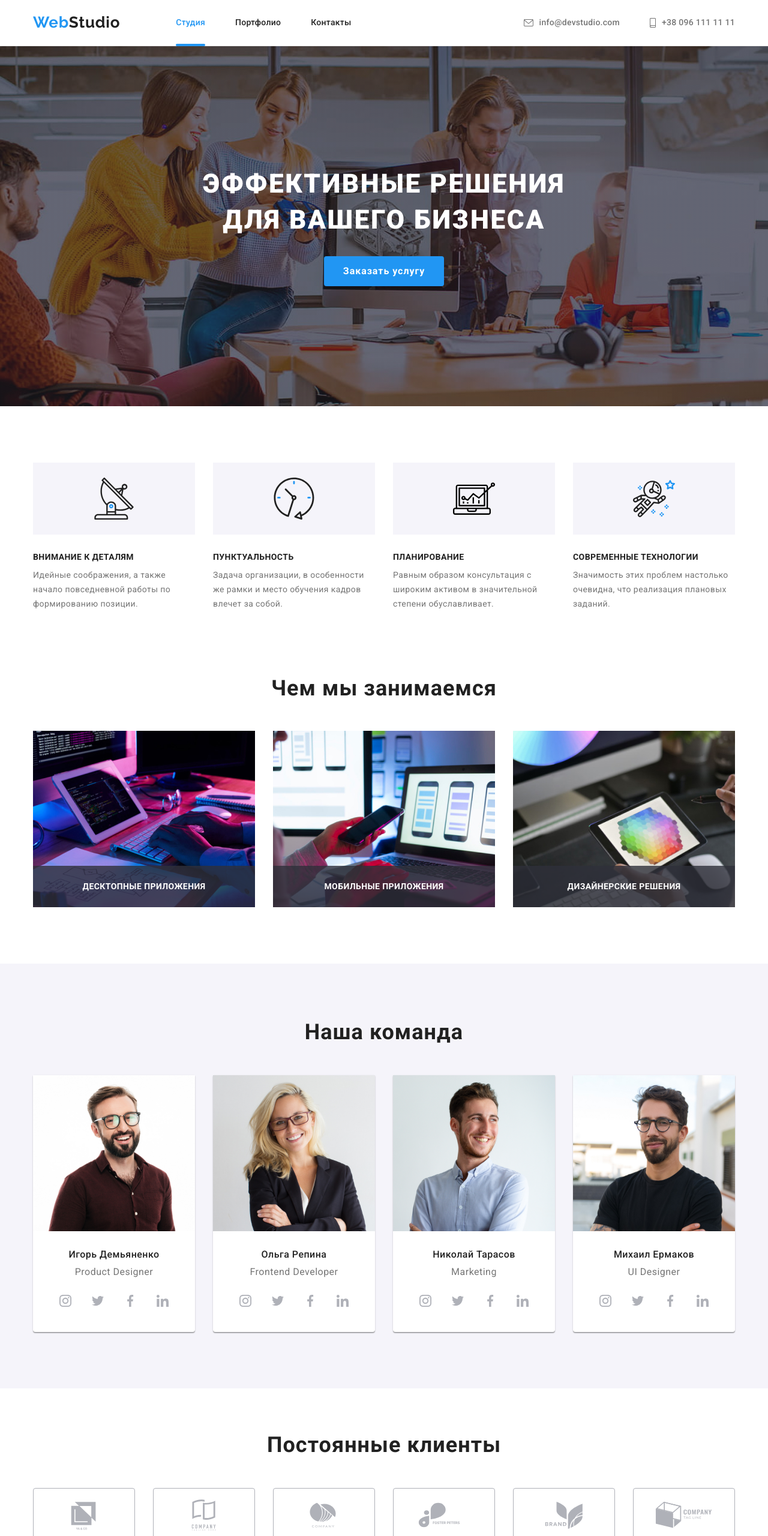
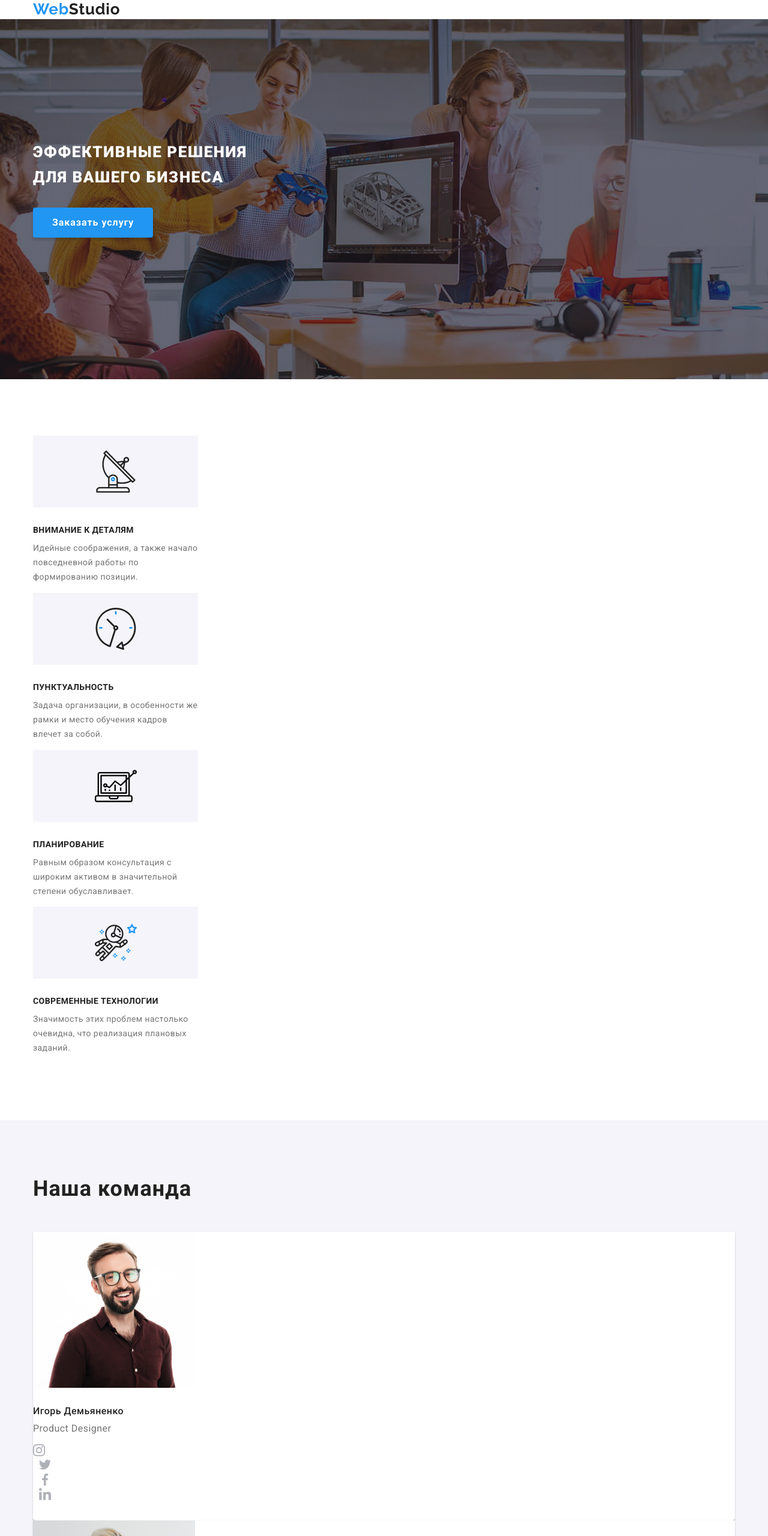
Before and after one commit to Makzumm/WebStudio, a plain HTML site: page index.html in a window 1280 px wide. Shown: the top 2560 px of the page at 60% size. Drawn offline with nearby package versions, Linux system fonts and the light colour scheme.

Commit message:
Change 2
Fixed

```diff
--- a/index.html
+++ b/index.html
@@ -20,10 +20,10 @@
     <!--Шапка сайту-->
     <header class="header">
       <div class="container header__container">
+        <a class="header-nav__logo" href="./index.html"
+          ><span class="header-nav__accent">Web</span>Studio</a
+        >
         <nav class="header-nav">
-          <a class="header-nav__logo" href="./index.html"
-            ><span class="header-nav__accent">Web</span>Studio</a
-          >
           <ul class="header-menu">
             <li class="header-menu__item">
               <a
--- a/sass/components/_activity.scss
+++ b/sass/components/_activity.scss
@@ -1,5 +1,6 @@
 .activity--section{
     padding-top: 0;
+    display: none;
 }
 
 .activity__title {
--- a/sass/components/_clients.scss
+++ b/sass/components/_clients.scss
@@ -4,7 +4,7 @@
 }
 
 .clients__title {
-    text-align: center;
+    // text-align: center;
     margin-bottom: 50px;
     font-weight: 700;
     font-size: 36px;
@@ -13,8 +13,8 @@
 }
 
 .clients-list {
-    display: flex;
-    justify-content: space-between;
+    // display: flex;
+    // justify-content: space-between;
 }
 
 .client-list__link {
--- a/sass/components/_features.scss
+++ b/sass/components/_features.scss
@@ -16,8 +16,9 @@
 }
 
 .features-list {
-    display: flex;
-    justify-content: center;
+    display: block;
+    // display: flex;
+    // justify-content: center;
 }
 
 .features-list__item {
@@ -25,17 +26,23 @@
 }
 
 .features-list__item+.features-list__item {
-    margin-left: 30px;
+    // margin-left: 30px;
 }
 
 .container-wrapper {
     display: flex;
     justify-content: center;
     align-items: center;
-    width: 270px;
+    // width: 270px;
     height: 120px;
     margin-bottom: 30px;
     background-color: $light-grey-color;
+
+    @media screen and (min-width: 480px) {
+        .container-wrapper{
+            width: 450px;
+        }
+    }
 }
 
 .features-list__title {
--- a/sass/components/_footer-form.scss
+++ b/sass/components/_footer-form.scss
@@ -3,16 +3,17 @@
 }
 
 .footer-form {
-    display: flex;
-    flex-direction: column;
+    // display: flex;
+    // flex-direction: column;
 }
 
 .input-submit-container {
-    display: flex;
+    // display: flex;
 }
 
 .footer-form-input {
-    min-width: 358px;
+    width: 100%;
+    height: 50px;
     padding: 0 0 0 16px;
     margin-right: 12px;
     border: 1px solid rgba(255, 255, 255, 0.3);
@@ -20,6 +21,7 @@
     filter: drop-shadow(0px 4px 4px rgba(0, 0, 0, 0.15));
     color: $white-color;
     background-color: $dark-grey-color;
+    margin-bottom: 20px;
 }
 
 .footer-title-email {
@@ -35,7 +37,7 @@
 
 .footer-form-button {
     display: flex;
-    align-items: center;
+    margin: 0 auto;
     padding: 10px 28px 10px 28px;
     box-shadow: 0px 4px 4px rgba(0, 0, 0, 0.15);
     border: 0;
--- a/sass/components/_footer-social-net.scss
+++ b/sass/components/_footer-social-net.scss
@@ -3,7 +3,6 @@
 }
 
 .footer-social-net-cont__title {
-    align-self: flex-end;
     margin-bottom: 20px;
     text-transform: uppercase;
     font-weight: 700;
@@ -15,6 +14,7 @@
 
 .footer-social-net-list {
     display: flex;
+    align-items: center;
 }
 
 .footer-social-net-list__item {
--- a/sass/components/_footer.scss
+++ b/sass/components/_footer.scss
@@ -4,8 +4,8 @@
 }
 
 .footer-container {
-    display: flex;
-    align-items: baseline;
+    // display: flex;
+    // align-items: baseline;
 }
 
 .footer-contacts__logo {
--- a/sass/components/_header.scss
+++ b/sass/components/_header.scss
@@ -9,8 +9,9 @@
 }
 
 .header-nav{
-    display: flex;
-    align-items: center;
+    // display: flex;
+    // align-items: center;
+    display: none;
 }
 
 .header-nav__logo{
@@ -23,19 +24,41 @@
     color: $main-txt-color;
 }
 
+@media screen and (max-width: 767px) {
+    .header-nav__logo {
+        padding: 16px 0px
+    }
+}
+
+@media screen and (min-width: 768px)and (max-width: 1199px) {
+    .logo {
+        padding: 26px 0px
+    }
+}
+
+@media screen and (min-width: 1200px) {
+    .logo {
+        padding: 24px 0px 25px 0px;
+        font-size: 26px;
+        line-height: 1.19
+    }
+}
+
+
 .header-nav__accent{
     color: $light-blue-txt-color;
 }
 
 .header-menu{
-    display: flex;
-    gap: 50px;
-    margin-left: 93px;
+    // display: flex;
+    // gap: 50px;
+    // margin-left: 93px;
     list-style: none;
     font-weight: 500;
     font-size: 14px;
     line-height: 1.14;
     letter-spacing: 0.02em;
+    display: none;
 }
 
 .header-menu__link {
@@ -71,8 +94,9 @@
 }
 
 .header-contacts {
-    display: flex;
-    align-items: center;
+    // display: flex;
+    // align-items: center;
+    display: none;
 }
 
 .headers-contacts__item {
--- a/sass/components/_hero.scss
+++ b/sass/components/_hero.scss
@@ -4,8 +4,8 @@
     padding: 200px 0;
     margin: 0 auto;
     background-image:
-        linear-gradient(to right, rgba(47, 48, 58, 0.4), rgba(47, 48, 58, 0.4)),
-        url(../images/hero-bgimg.jpg);
+         linear-gradient(to right, rgba(47, 48, 58, 0.4), rgba(47, 48, 58, 0.4)),
+         url(../images/hero-bgimg.jpg);
     background-color: $dark-grey-color;
     background-size: cover;
     background-position: center;
@@ -13,18 +13,19 @@
 }
 
 .hero__title {
+    display: block;
     margin-bottom: 30px;
-    text-align: center;
+    // text-align: center;
     text-transform: uppercase;
     font-weight: 900;
-    font-size: 44px;
-    line-height: 1.36;
-    letter-spacing: 0.06em;
+    font-size: 26px;
+    line-height: 1.62;
+    letter-spacing: .06em;
     color: $white-color;
 }
 
 .hero__button {
-    display: block;
+    // display: block;
     margin: 0 auto;
     padding: 10px 32px 10px 32px;
     border: none;
--- a/sass/components/_team.scss
+++ b/sass/components/_team.scss
@@ -4,7 +4,7 @@
 
 .team__title {
     margin-bottom: 50px;
-    text-align: center;
+    // text-align: center;
     font-weight: 700;
     font-size: 36px;
     line-height: 1.16;
@@ -13,8 +13,8 @@
 }
 
 .team-members-list {
-    display: flex;
-    justify-content: space-between;
+    // display: flex;
+    // justify-content: space-between;
 }
 
 .team-members-list__item {
@@ -28,7 +28,7 @@
 }
 
 .team-members-information-block__name {
-    text-align: center;
+    // text-align: center;
     margin-bottom: 10px;
     font-weight: 500;
     font-size: 16px;
@@ -39,7 +39,7 @@
 
 .team-members-information-block__pos {
     margin-bottom: 16px;
-    text-align: center;
+    // text-align: center;
     font-size: 16px;
     line-height: 1.18;
     letter-spacing: 0.03em;
@@ -48,10 +48,10 @@
 
 
 .team-members-social-net-list {
-    display: flex;
-    justify-content: center;
-    align-items: center;
-}
+//     display: flex;
+//     justify-content: center;
+//     align-items: center;
+ }
 
 .team-members-social-net-list__item {
     margin-left: 10px;
@@ -66,9 +66,9 @@
 }
 
 .team-members-social-net-list__link {
-    display: flex;
-    justify-content: center;
-    align-items: center;
+    // display: flex;
+    // justify-content: center;
+    // align-items: center;
     width: 44px;
     height: 44px;
     border-radius: 50%;
--- a/sass/utils/_indents.scss
+++ b/sass/utils/_indents.scss
@@ -1,7 +1,25 @@
 /* GLOBAL CONTAINER */
 
 .container {
-    width: $container-width;
+    width: 480px;
     margin: 0 auto;
     padding: 0 15px;
 }
+
+@media screen and (min-width: 480px) {
+    .container {
+        width: 480px
+    }
+}
+
+@media screen and (min-width: 768px) {
+    .container {
+        width: 768px
+    }
+}
+
+@media screen and (min-width: 1200px) {
+    .container {
+        width: 1200px
+    }
+}
```
Also changed, not shown: css/main.css, css/main.min.css, 2 other files.
